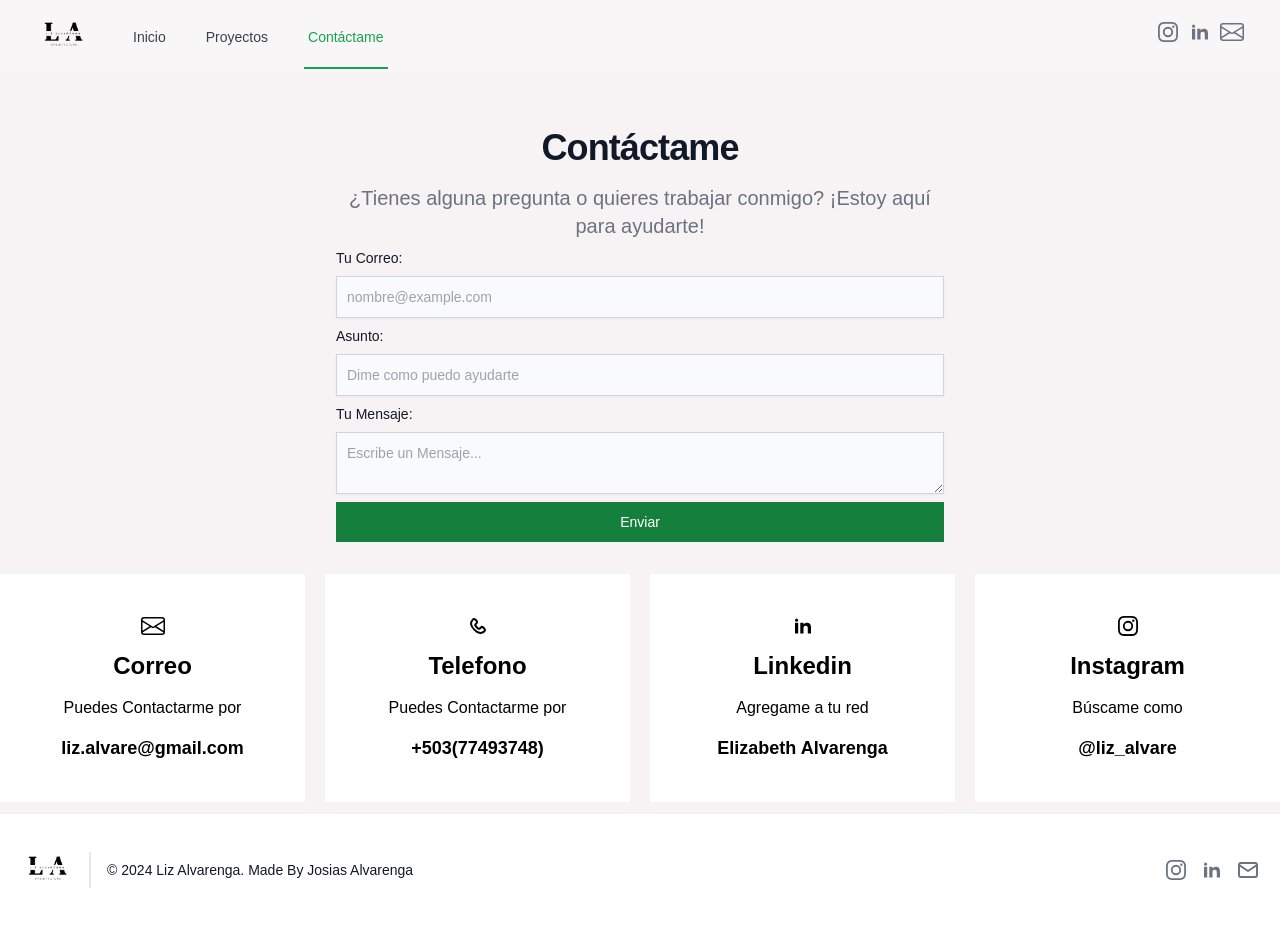
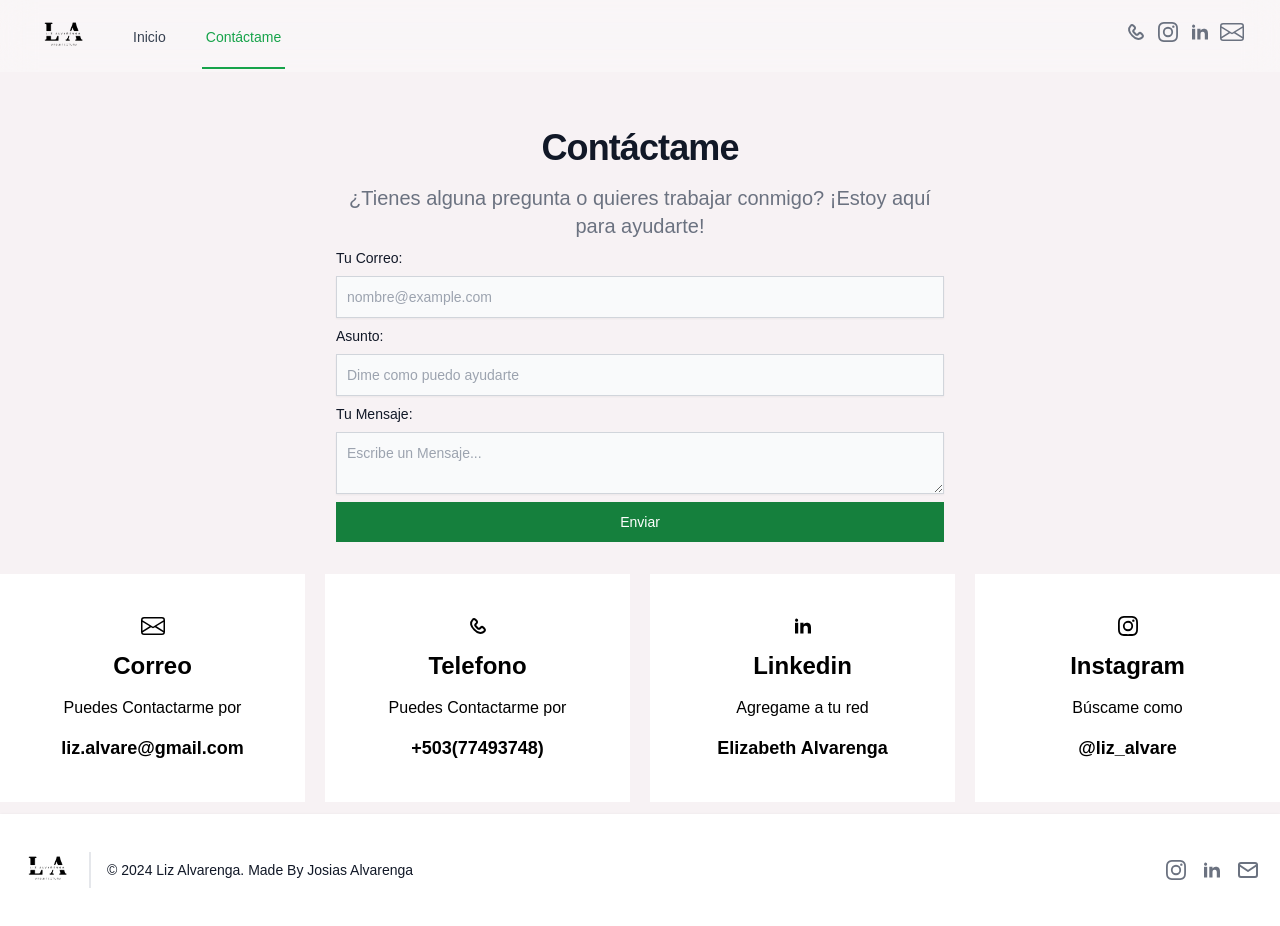
Before and after one commit to Yosiak-alv/lizWeb, a Vue app: page /lizWeb/contact in a window 1280 px wide. Built offline with nearby package versions, Linux system fonts and the light colour scheme.

Commit message:
Update NavBar.vue

```diff
--- a/src/components/core/nav/NavBar.vue
+++ b/src/components/core/nav/NavBar.vue
@@ -28,9 +28,6 @@ const getCurrentRoute = (currentName) => {
                         <NavLink href="/lizWeb" :active="getCurrentRoute('home')">
                             Inicio
                         </NavLink>
-                        <NavLink href="/lizWeb/projects" :active="getCurrentRoute('projects')">
-                            Proyectos
-                        </NavLink>
                         <NavLink href="/lizWeb/contact" :active="getCurrentRoute('contact')">
                             Contáctame
                         </NavLink>
@@ -38,6 +35,13 @@ const getCurrentRoute = (currentName) => {
                 </div>
 
                 <div class="flex space-x-2 pt-4">
+                    <div>
+                        <a href="tel:+50377493748" target="_blank" class="text-gray-500 hover:text-green-600">
+                            <svg class="w-6 h-6" aria-hidden="true" xmlns="http://www.w3.org/2000/svg" fill="none" viewBox="0 0 24 24">
+                                <path stroke="currentColor" stroke-linecap="round" stroke-linejoin="round" stroke-width="2" d="m18.4 14.8-1.2-1.3a1.7 1.7 0 0 0-2.4 0l-.7.7a1.7 1.7 0 0 1-2.4 0l-1.9-1.9a1.7 1.7 0 0 1 0-2.4l.7-.6a1.7 1.7 0 0 0 0-2.5L9.2 5.6a1.6 1.6 0 0 0-2.4 0c-3.2 3.2-1.7 6.9 1.5 10 3.2 3.3 7 4.8 10.1 1.6a1.6 1.6 0 0 0 0-2.4Z"/>
+                            </svg>
+                        </a>
+                    </div>
                     <div>
                         <a href="https://www.instagram.com/liz_alvare?utm_source=ig_web_button_share_sheet&igsh=ZDNlZDc0MzIxNw==" target="_blank" class="text-gray-500 hover:text-green-600">
                             <svg class="w-6 h-6" fill=  "currentColor" viewBox="0 0 24 24" aria-hidden="true">
@@ -66,7 +70,7 @@ const getCurrentRoute = (currentName) => {
                 <div class="-mr-2 flex items-center sm:hidden">
                     <button
                         @click="showingNavigationDropdown = !showingNavigationDropdown"
-                        class="inline-flex items-center justify-center p-2 rounded-mdtext-gray-500 hover:text-gray-400 hover:bg-gray-900 focus:outline-none focus:bg-gray-900 focus:text-gray-400 transition duration-150 ease-in-out"
+                        class="inline-flex items-center justify-center p-2 rounded-mdtext-gray-500 hover:text-gray-200 hover:bg-green-700 focus:outline-none focus:bg-green-700 focus:text-green-400 transition duration-150 ease-in-out"
                     >
                         <svg class="h-6 w-6" stroke="currentColor" fill="white" viewBox="0 0 24 24">
                             <path
@@ -104,9 +108,6 @@ const getCurrentRoute = (currentName) => {
                 <ResponsiveNavLink @click="showingNavigationDropdown = !showingNavigationDropdown" href="/lizWeb" :active="getCurrentRoute('home')">
                     Inicio
                 </ResponsiveNavLink>
-                <ResponsiveNavLink @click="showingNavigationDropdown = !showingNavigationDropdown" href="/lizWeb/projects" :active="getCurrentRoute('projects')">
-                    Proyectos
-                </ResponsiveNavLink>
                 <ResponsiveNavLink @click="showingNavigationDropdown = !showingNavigationDropdown" href="/lizWeb/contact" :active="getCurrentRoute('contact')">
                     Contáctame
                 </ResponsiveNavLink>
```
